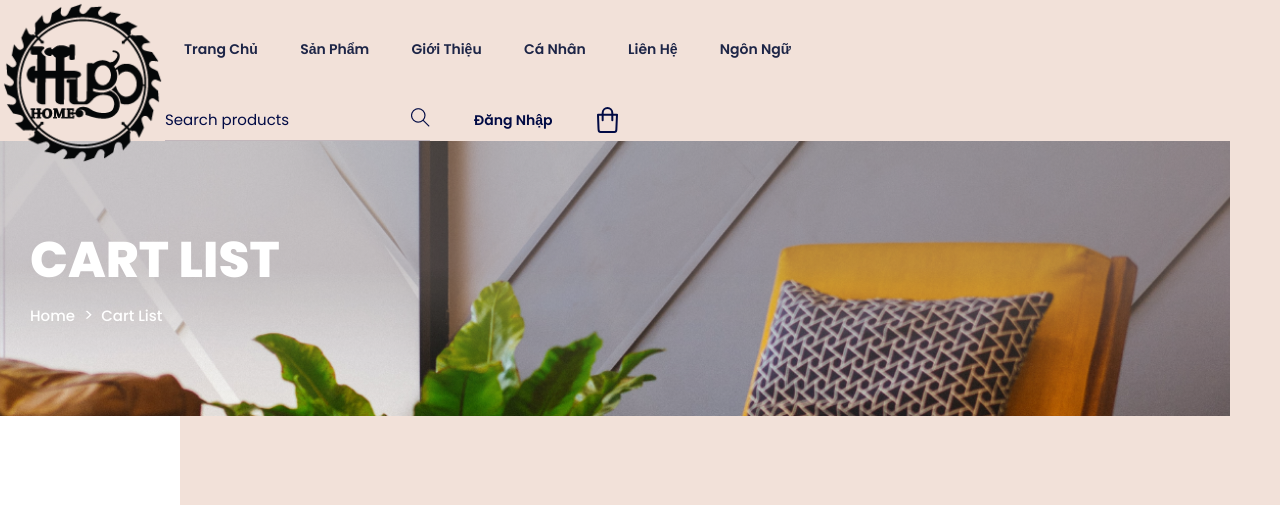
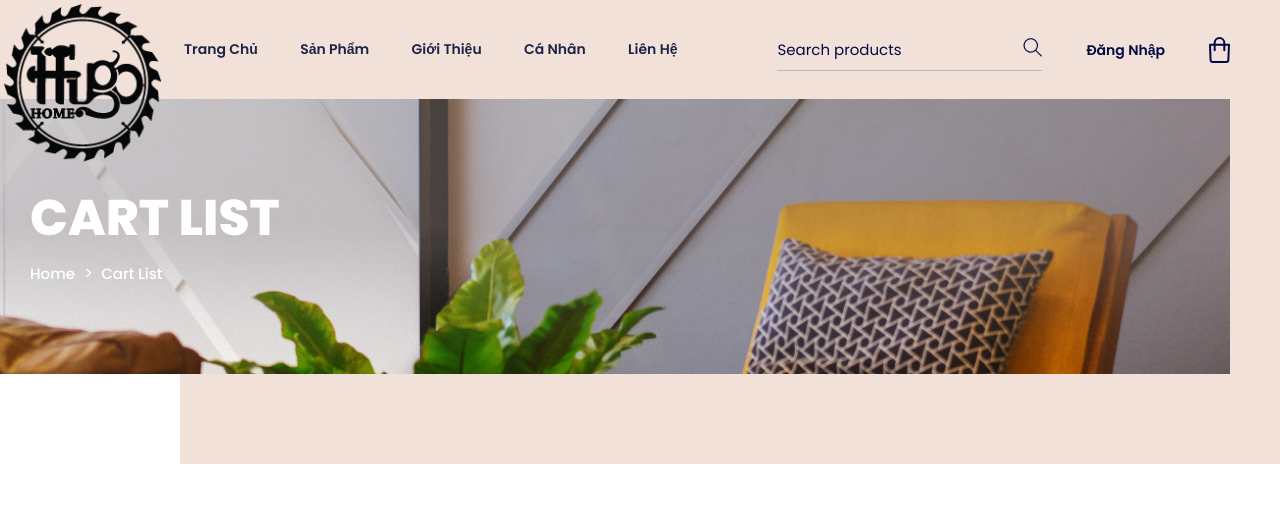
Before and after one commit to thongle89/tiemnhago, a Django app: page /cart in a window 1280 px wide. Shown: the top 505 px of the page. Run offline with Django 3.2, Linux system fonts and the light colour scheme; some libraries are stand-ins or nearby versions.

Commit message:
hide languages

```diff
--- a/website/templates/base.html
+++ b/website/templates/base.html
@@ -92,12 +92,12 @@
                                         	    <li><a href="{%url 'contact' %}">Thông Tin</a></li>
                                         	</ul>
                                         </li>
-                                        <li><a href="blog.html">Ngôn Ngữ</a>
+                                        <!-- <li><a href="blog.html">Ngôn Ngữ</a>
                                             <ul class="submenu">
                                                 <li><a href="{%url 'elements'%}">Tiếng Việt</a></li>
                                                 <li><a href="blog_details.html">Tiếng Anh</a></li>
                                             </ul>
-                                        </li>
+                                        </li> -->
                                     </ul>
                                 </nav>
                             </div>
```
